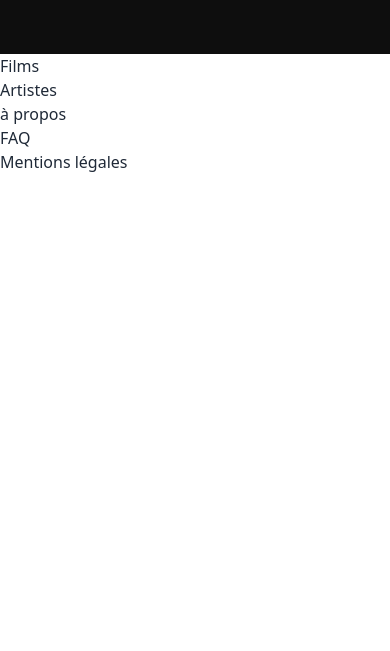
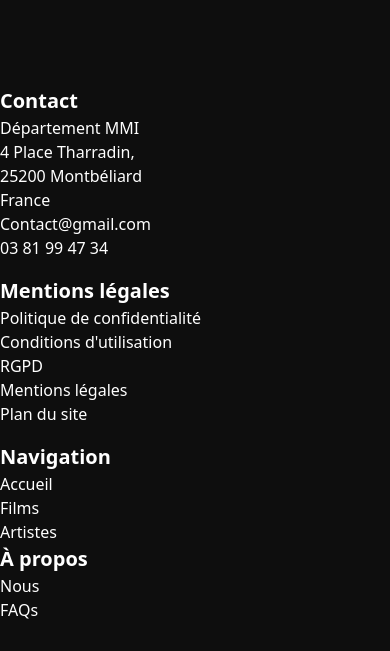
Before and after one commit to MMI-NFC-DEV-2022/sae-401-Emilbou, a Vue app: page / in a window 390 px wide. Shown: the part 448-1099 px from the top of the page. Before the commit the page ends 844 px from the top, so only its background shows below. Built offline with nearby package versions, Linux system fonts and the light colour scheme; no server answers; the database is empty; what @formkit/vue would draw is missing.

Commit message:
front mobile page film

```diff
--- a/src/components/FooterMain.vue
+++ b/src/components/FooterMain.vue
@@ -1,11 +1,46 @@
 <template>
-    <nav>
+  <footer class="bg-noir text-blanc py-8">
+    <div class="container mx-auto flex flex-col md:flex-row md:items-center justify-between">
+      <div class="mb-4 md:mb-0">
+        <h3 class="text-lg font-bold">Contact</h3>
+        <p>Département MMI</p>
+        <p>4 Place Tharradin,</p>
+        <p>25200 Montbéliard</p>
+        <p>France</p>
+        <p>Contact@gmail.com</p>
+        <p>03 81 99 47 34</p>
+      </div>
+      <div class="mb-4 md:mb-0">
+        <h3 class="text-lg font-bold">Mentions légales</h3>
         <ul>
-            <li>Films</li>
-            <li>Artistes</li>
-            <li>à propos</li>
-            <li>FAQ</li>
-            <li>Mentions légales</li>
+          <li><a href="#" class="hover:text-white">Politique de confidentialité</a></li>
+          <li><a href="#" class="hover:text-white">Conditions d'utilisation</a></li>
+          <li><a href="#" class="hover:text-white">RGPD</a></li>
+          <li><a href="#" class="hover:text-white">Mentions légales</a></li>
+          <li><a href="#" class="hover:text-white">Plan du site</a></li>
         </ul>
-    </nav>
+      </div>
+      <div>
+        <h3 class="text-lg font-bold">Navigation</h3>
+        <ul>
+          <li><a href="#" class="hover:text-white">Accueil</a></li>
+          <li><a href="#" class="hover:text-white">Films</a></li>
+          <li><a href="#" class="hover:text-white">Artistes</a></li>
+        </ul>
+      </div>
+      <div>
+        <h3 class="text-lg font-bold">À propos</h3>
+        <ul>
+          <li><a href="#" class="hover:text-white">Nous</a></li>
+          <li><a href="#" class="hover:text-white">FAQs</a></li>
+        </ul>
+      </div>
+    </div>
+  </footer>
 </template>
+
+<script>
+export default {
+  name: 'AppFooter'
+}
+</script>
--- a/src/components/PersonneFilm.vue
+++ b/src/components/PersonneFilm.vue
@@ -3,16 +3,20 @@ import { supabase } from '@/supabase';
 const props = defineProps<{
   id_Films: string,
 }>()
-const { data: FilmsPersonnes, error} = await supabase.from('Personnes_Films').select('id_Personnes,Personnes(nom_personne)').eq('id_films', props.id_Films)
+const { data: FilmsPersonnes, error} = await supabase.from('Personnes_Films').select('id_Personnes,Personnes(nom_personne, role_personne, image_personne)').eq('id_films', props.id_Films)
 console.log(FilmsPersonnes)
 console.log(error)
 </script>
 
 <template>
-    <div>
-        <h2>Acteur</h2>
+    <div class="p-4">
+        <h2 class="text-lg font-bold mb-5 mt-5">Personnes</h2>
+        <div class="flex justify-evenly my-5 gap-5">
         <div v-for="Unacteur in FilmsPersonnes">
             <p>{{ Unacteur.Personnes.nom_personne }}</p>
+            <img :src="Unacteur.Personnes.image_personne" alt="">
+            <p>{{ Unacteur.Personnes.role_personne }}</p>
+        </div>
         </div>
     </div>
 </template>
--- a/src/components/PlateformeFilm.vue
+++ b/src/components/PlateformeFilm.vue
@@ -3,7 +3,7 @@ import { supabase } from '@/supabase';
 const props = defineProps<{
   id_Films: string,
 }>()
-const { data: FilmsPlateformes, error} = await supabase.from('Plateformes_Films').select('id_plateformes,Plateformes(nom_plateforme)').eq('id_films', props.id_Films)
+const { data: FilmsPlateformes, error} = await supabase.from('Plateformes_Films').select('id_plateformes,Plateformes(image_plateforme)').eq('id_films', props.id_Films)
 console.log(FilmsPlateformes)
 console.log(error)
 </script>
@@ -13,7 +13,7 @@ console.log(error)
         <h2 class="text-lg font-bold mb-5">Où regarder</h2><div class="flex justify-evenly my-5">
 
             <div v-for="Uneplateforme in FilmsPlateformes" >
-                <p v-bind="Uneplateforme">{{ Uneplateforme.Plateformes.nom_plateforme }}</p>
+                <img :src="Uneplateforme.Plateformes.image_plateforme" class="rounded-lg" alt="">
             </div>
         </div><div class="w-full flex justify-center mb-10">
 
--- a/src/components/SupportsFilms.vue
+++ b/src/components/SupportsFilms.vue
@@ -3,7 +3,7 @@ import { supabase } from '@/supabase';
 const props = defineProps<{
   id_Films: string,
 }>()
-const { data: FilmsSupports, error} = await supabase.from('Supports_Films').select('id_supports,Supports(nom_support)').eq('id_films', props.id_Films)
+const { data: FilmsSupports, error} = await supabase.from('Supports_Films').select('id_supports,Supports(image_support)').eq('id_films', props.id_Films)
 console.log(FilmsSupports)
 console.log(error)
 </script>
@@ -13,10 +13,10 @@ console.log(error)
     <div class="p-4 text-blanc">
 
         <h2 class="text-lg font-bold mb-5">Supports</h2>
-<div class="flex justify-center w-full">
+<div class="flex justify-evenly w-full gap-10">
 
             <div v-for="Unsupport in FilmsSupports">
-                <p>{{ Unsupport.Supports.nom_support }}</p>
+                <img :src="Unsupport.Supports.image_support" class="" alt="">
 
 </div>
         </div>
```
